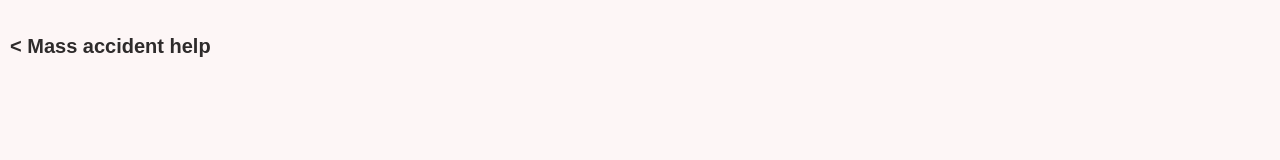
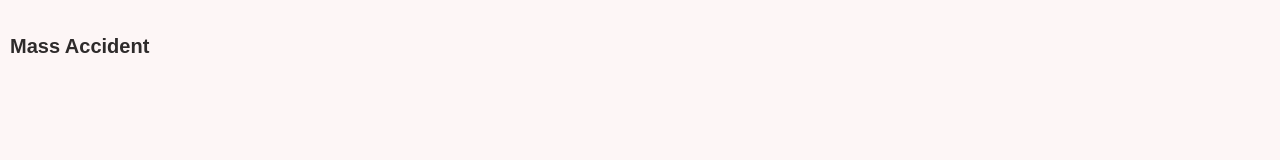
Before and after one commit to JasonFernandoo/CareConnect, a React (Vite) app in the folder CareConnect/: page /mass in a window 1280 px wide. Shown: the top 160 px of the page. Built offline with nearby package versions, Linux system fonts and the light colour scheme.

Commit message:
refactor: update web

```diff
--- a/CareConnect/src/Book/Book.css
+++ b/CareConnect/src/Book/Book.css
@@ -106,7 +106,6 @@
     height: 50px;
     width: 165px;
     border: none;
-    margin-top: -100px;
     border-radius: 40px;
     background-color: var(--color-2);
     color: var(--color-4);
--- a/CareConnect/src/Book/Book.jsx
+++ b/CareConnect/src/Book/Book.jsx
@@ -1,11 +1,14 @@
 import React from 'react';
 import './Book.css';
+import { useNavigate } from 'react-router-dom';
 
 function Book() {
+    const navigate = useNavigate();
+
     return (
         <div className="container">
             <div className="back">
-                <button onClick={() => window.location.href='../main.html'}>Book and Ambulance</button>
+                <button onClick={() => navigate('/')}>Book an Ambulance</button>
             </div>
             <div className="form">
                 <form>
--- a/CareConnect/src/Mass/Mass.jsx
+++ b/CareConnect/src/Mass/Mass.jsx
@@ -1,11 +1,13 @@
 import React from 'react';
+import { useNavigate } from 'react-router-dom';
 import './Mass.css';
 
 function Mass() {
+    const navigate = useNavigate();
     return (
         <div className="container">
             <div className="back">
-                <button onClick={() => window.location.href='../main.html'}>&lt; Mass accident help</button>
+                <button onClick={() => navigate('/')}>Mass Accident</button>
             </div>
             <div className="form">
                 <form>
```
